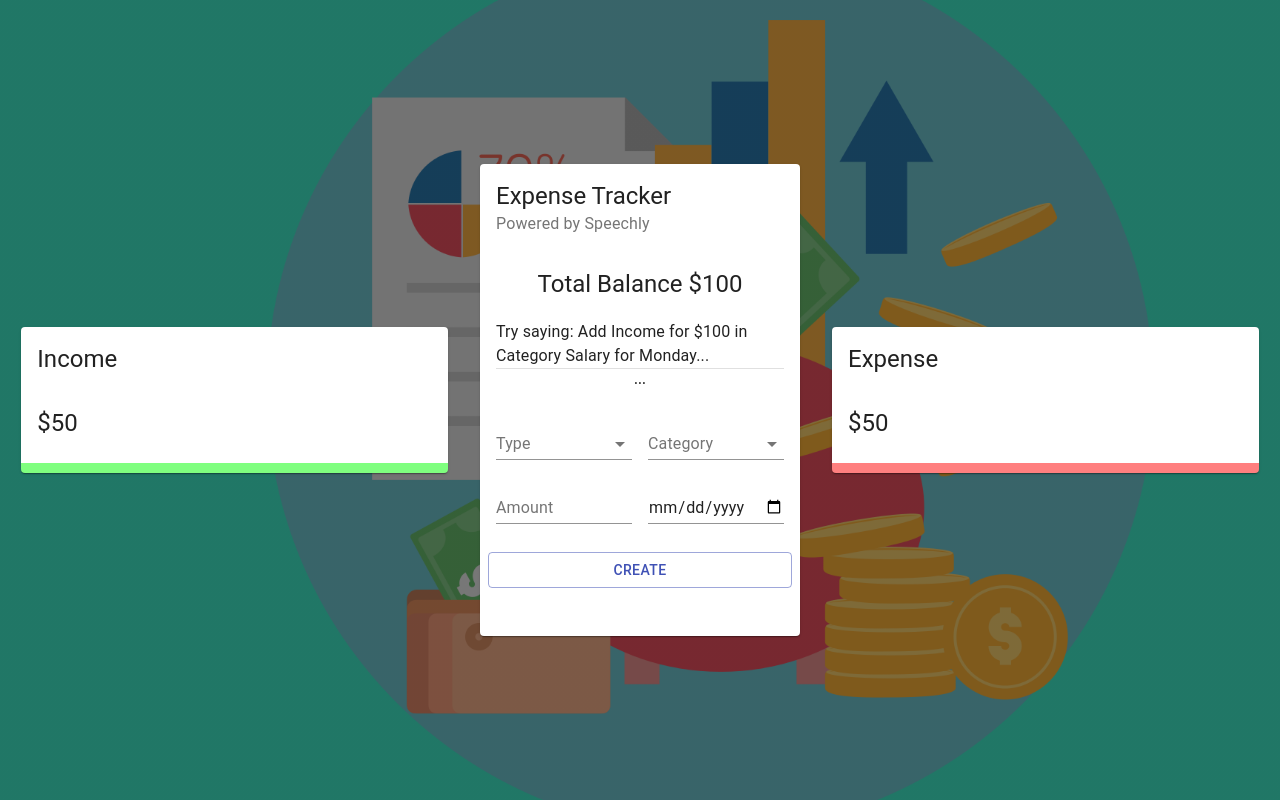
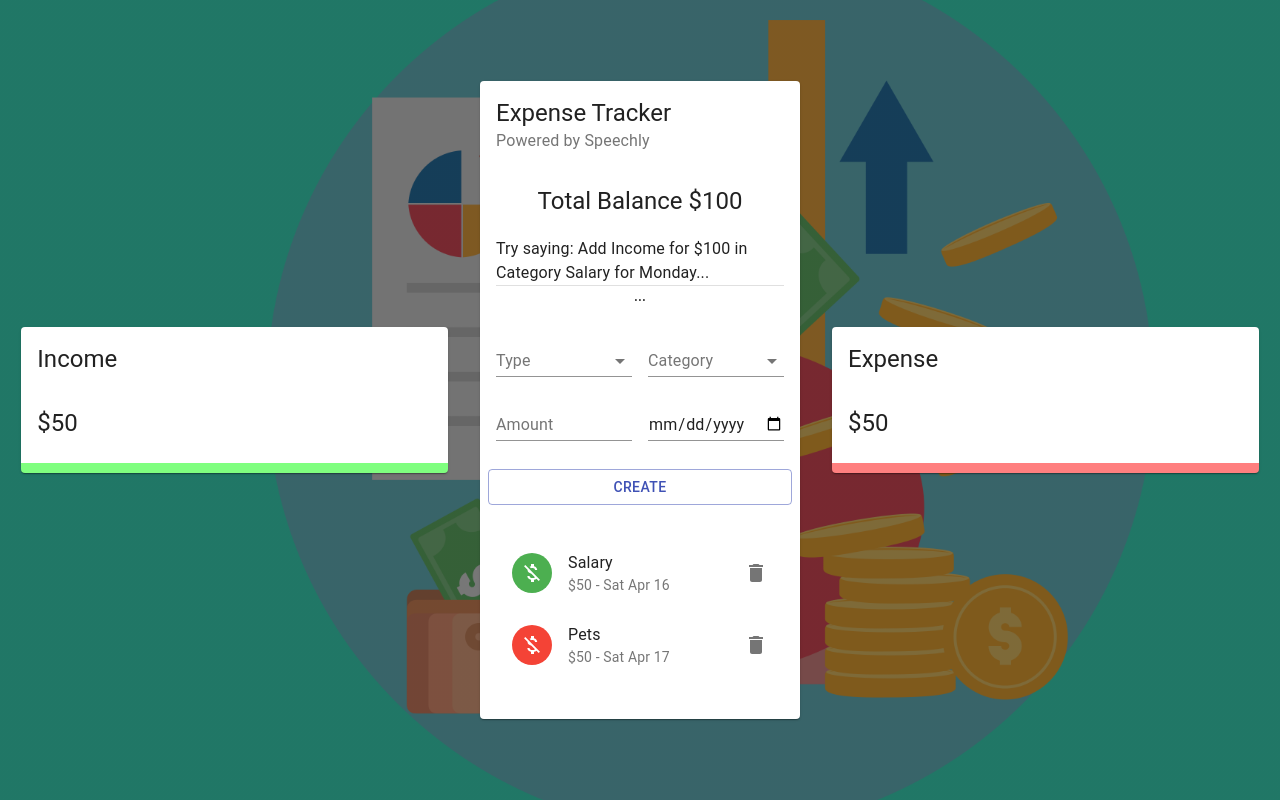
Before and after one commit to vsreyes/speechly-expense-tracker, a React (Create React App) app: page / in a window 1280 px wide. Built offline with nearby package versions, Linux system fonts and the light colour scheme.

Commit message:
Context setup

```diff
--- a/src/components/Main/List/List.jsx
+++ b/src/components/Main/List/List.jsx
@@ -2,13 +2,16 @@ import React from 'react'
 import { List as MUIList, ListItem, ListeItemAvatar, ListItemText, Avatar, ListItemSecondaryAction, IconButton, Slide, ListItemAvatar } from '@material-ui/core'
 import { Delete, MoneyOff } from '@material-ui/icons';
 
+import { ExpenseTrackerContext } from '../../../context/context';
 import useStyles from './styles';
 
 const List = () => {
   const classes = useStyles();
 
   const transactions = [
-    {id: 1, type: "Income", category: 'Salary', amount: 50, date: new Date() }
+    {id: 1, type: "Income", category: 'Salary', amount: 50, date: "Sat Apr 16" },
+    {id: 2, type: "Expense", category: 'Pets', amount: 50, date: "Sat Apr 17" },
+    {id: 3, type: "Income", category: 'Business', amount: 50, date: "Sat Apr 18" }
   ];
 
   return (
--- a/src/components/Main/Main.jsx
+++ b/src/components/Main/Main.jsx
@@ -3,6 +3,7 @@ import { Card , CardHeader, CardContent, Typography, Grid, Divider } from '@mate
 
 import useStyles from './styles';
 import Form from './Form/Form';
+import List from './List/List';
 
 const Main = () => {
   const classes = useStyles();
@@ -22,7 +23,7 @@ const Main = () => {
           <CardContent className={classes.cardContent}>
             <Grid container spacing={2}>
               <Grid item xs={12}>
-                {/* <List /> */}
+                <List />
               </Grid>
             </Grid>
           </CardContent>
--- /dev/null
+++ b/src/context/context.js
@@ -0,0 +1,13 @@
+import React, { useReducer, createContext } from 'react';
+
+const initialState = [];
+
+export const ExpenseTrackerContext = createContext(initialState);
+
+export const Provider = ({ children }) => {
+  return (
+    <ExpenseTrackerContext.Provider value={{ appName: 'Expense Tracker' }}>
+      {children}
+    </ExpenseTrackerContext.Provider>
+  );
+};
--- a/src/index.js
+++ b/src/index.js
@@ -1,7 +1,13 @@
 import React from 'react';
 import ReactDOM from 'react-dom';
 
+import { Provider } from './context/context';
 import App from './App';
 import './index.css';
 
-ReactDOM.render(<App />, document.getElementById('root'));
+ReactDOM.render(
+  <Provider>
+    <App />
+  </Provider>,
+  document.getElementById('root')
+);
```
